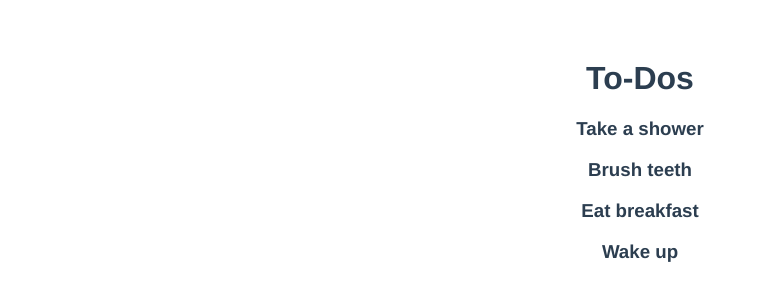
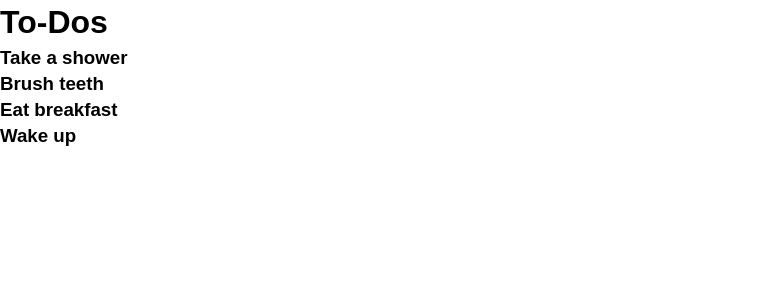
Before and after one commit to armeetj/todolist, a Vue app in the folder app/: page / in a window 1280 px wide. Shown: the top 300 px of the page, without its empty margins (0-767 px from the left). Built offline with nearby package versions, Linux system fonts and the light colour scheme.

Commit message:
added App.vue styling

```diff
--- a/app/src/App.vue
+++ b/app/src/App.vue
@@ -43,12 +43,24 @@
 </script>
 
 <style>
-#app {
-  font-family: Avenir, Helvetica, Arial, sans-serif;
-  -webkit-font-smoothing: antialiased;
-  -moz-osx-font-smoothing: grayscale;
-  text-align: center;
-  color: #2c3e50;
-  margin-top: 60px;
-}
+  * {
+    box-sizing: border-box;
+    margin: 0;
+    padding: 0;
+  }
+  body {
+    font-family: Arial, Helvetica, sans-serif;
+    line-height: 1.4;
+  }
+  .btn {
+    display: inline-block;
+    border: none;
+    background: #555;
+    color: #fff;
+    padding: 7px 20px;
+    cursor: pointer;
+  }
+  .btn:hover {
+    background: #666;
+  }
 </style>
```
